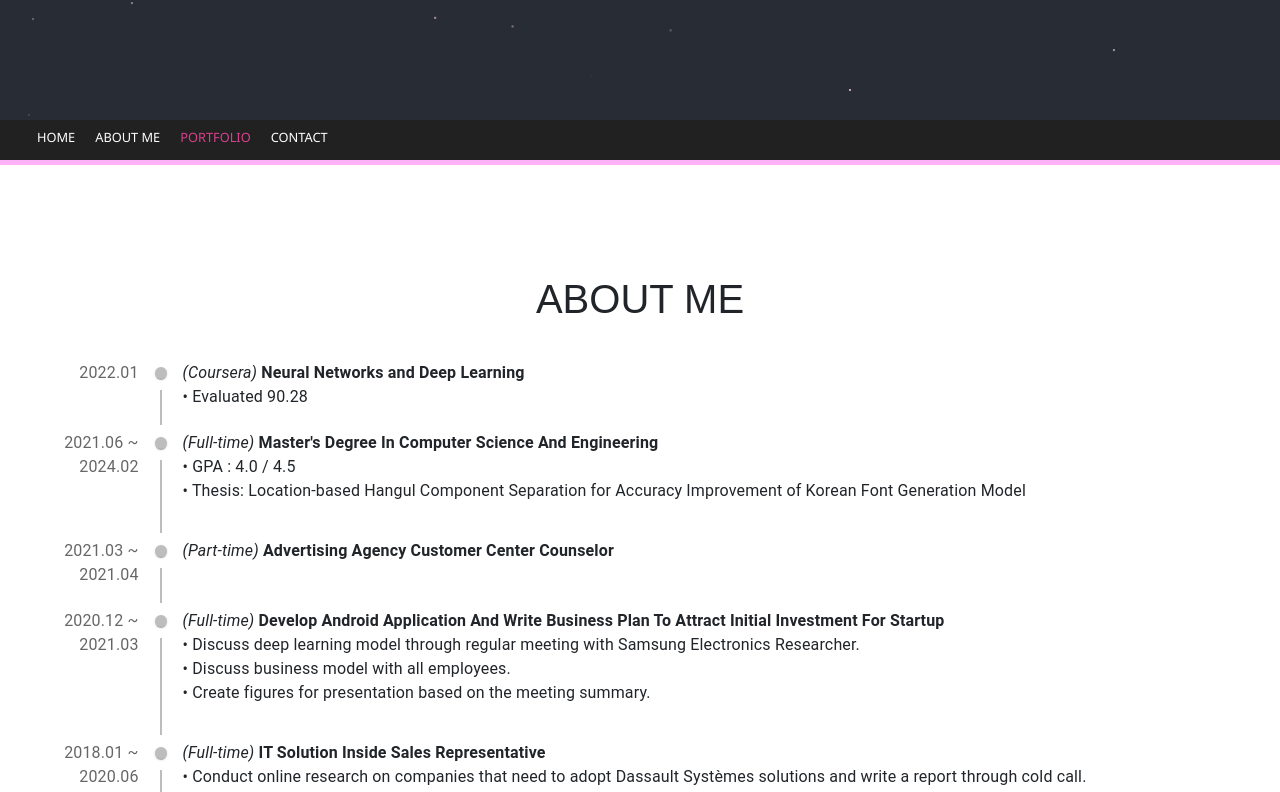
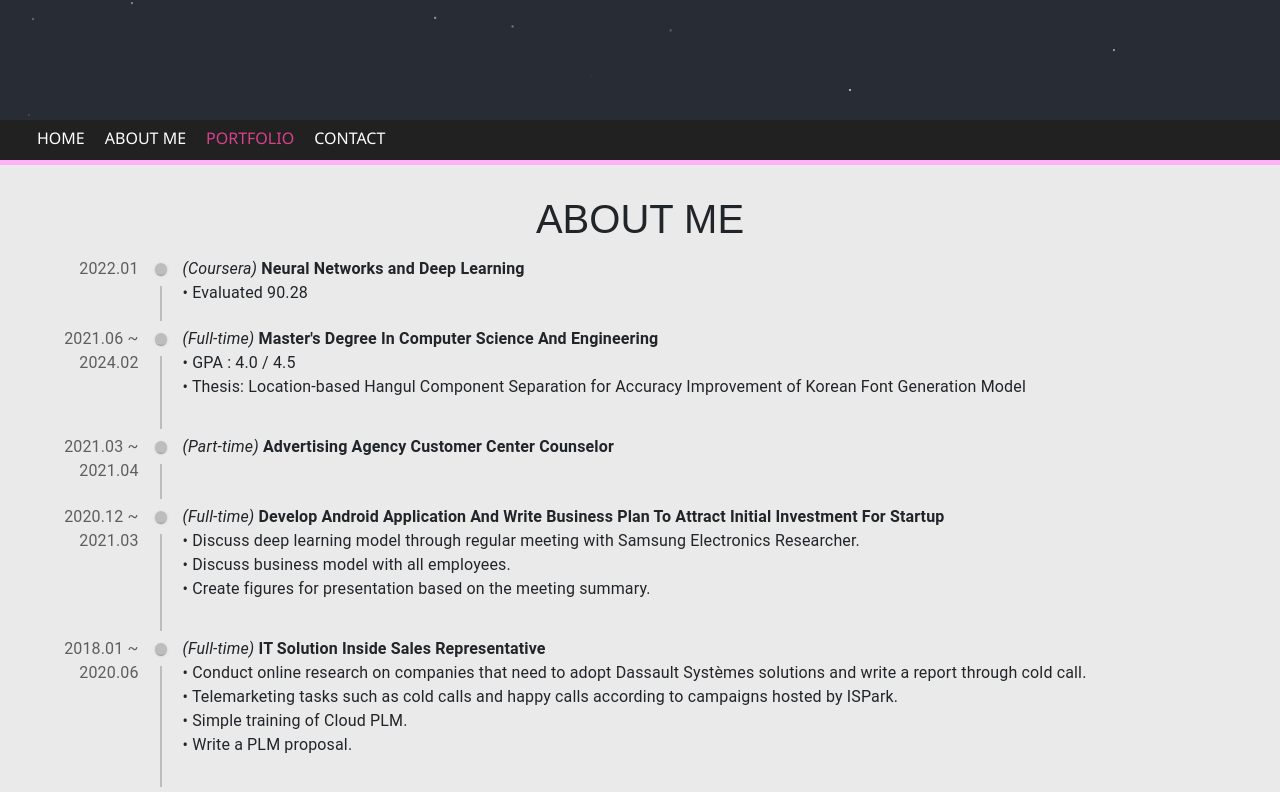
Before and after one commit to 92berra/92berra.github.io, a React (Create React App) app: page / in a window 1280 px wide. Shown: the part 680-1472 px from the top of the page. Built offline with nearby package versions, Linux system fonts and the light colour scheme; a web font is replaced by a local one.

Commit message:
background color

```diff
--- a/src/App.css
+++ b/src/App.css
@@ -40,7 +40,6 @@
   display: flex;
   flex-direction: column;
   justify-content: center;
-  background-color: white;
 }
 
 .TopButton {
@@ -51,7 +50,6 @@
 }
 
 #AboutMe {
-  margin-top: 80px;
   z-index: 1;
 }
 
@@ -86,4 +84,5 @@
   position: fixed;
   border-radius: 50%;
   animation: shooting-star 1s linear infinite;
+  transition: transform 0.3s ease;
 }
--- a/src/App.tsx
+++ b/src/App.tsx
@@ -40,7 +40,7 @@ export default function App() {
   };
 
   return (
-    <div id='All-Container'>
+    <div>
       <div id='Intro' className='Intro'>
         <header className='App-header'>
           <h1>
@@ -55,10 +55,10 @@ export default function App() {
         <NavBar />
       </div>
 
-      <br />
-
-      <div id='AboutMe'>
+      <div id='AboutMe' style={{backgroundColor:'#EAEAEA'}}>
+        <br />
         <LeftAlignedTimeline />
+        <br/>
       </div>
 
       <br />
@@ -72,24 +72,20 @@ export default function App() {
 
       <br />
       <br />
-      <br />
-      <br />
 
-      <div id='Contact'>
+      <div id='Contact' style={{backgroundColor:'#FFD9EC'}}>
+        <br />
+        <br />
         <ContactForm />
       </div>
 
-      <br />
-      <br />
-
-      <div className='TopButton'>
-        <img className='TopButton' src={topButton} alt='Top' onClick={scrollTop} width={40} />
+      <div className='TopButton' style={{backgroundColor:'#EAEAEA'}}>
+          <img className='TopButton' src={topButton} alt='Top' onClick={scrollTop} width={40}  />
+        <br/>
       </div>
-
-      <div className='Footer'>
+      <div className='Footer' style={{backgroundColor:'#F6F6F6'}}>
         Berra Oh ©2024
       </div>
-
     </div>
   );
 }
--- a/src/components/2_LeftAlignedTimeline.js
+++ b/src/components/2_LeftAlignedTimeline.js
@@ -9,12 +9,8 @@ import TimelineOppositeContent, { timelineOppositeContentClasses, } from '@mui/l
 
 export default function LeftAlignedTimeline() {
   return (
-
-    <Timeline sx={{ [`& .${timelineOppositeContentClasses.root}`]: { flex: 0.1, }, }}>
+    <Timeline sx={{ [`& .${timelineOppositeContentClasses.root}`]: { flex: 0.1, }, }} style={{backgroundColor:'#EAEAEA'}}>
       <h1 className='ContentTitle'>ABOUT ME</h1>
-
-      <br/>
-
       <TimelineItem>
         <TimelineOppositeContent color="textSecondary">
           2022.01
@@ -181,6 +177,5 @@ export default function LeftAlignedTimeline() {
         </TimelineContent>
       </TimelineItem>
     </Timeline>
-
   );
 }
--- a/src/components/4_Contact.js
+++ b/src/components/4_Contact.js
@@ -33,7 +33,7 @@ export default function ContactForm() {
     };
 
     return (
-        <div>
+        <div >
             <h1 className='ContentTitle'>CONTACT</h1>
             <div className="form-wrap my-4 p-4">
             <form ref={form} onSubmit={sendEmail} style={{ width: '100%' }} id="contact-form">
@@ -54,8 +54,9 @@ export default function ContactForm() {
                     <button type="submit" name="submit" className="btn btn-dark">Submit</button>
                 </div>
             </form>
+            <br/>
         </div>
+        <br/>
         </div>
-
     );
 }
--- a/src/components/NavBar.css
+++ b/src/components/NavBar.css
@@ -1,5 +1,4 @@
 .NavBarEntire {
-  position: -webkit-sticky;
   position: sticky;
   top: 0;
   z-index: 2;
@@ -39,7 +38,6 @@
   align-items: center;
   margin-top: 12px;
   font-family: "Noto Sans", sans-serif;
-  font-size: 2vw;
   white-space: nowrap;
 }
 
@@ -57,20 +55,6 @@
   display: block;
 }
 
-/* 작은 화면에서는 글자 크기를 조금 더 작게 */
-@media (max-width: 600px) {
-  .NavBarItem {
-    font-size: 1vw;
-  }
-}
-
-/* 큰 화면에서는 글자 크기를 조금 더 크게 */
-@media (min-width: 1200px) {
-  .NavBarItem {
-    font-size: 1vw;
-  }
-}
-
 /* // <uniquifier>: Use a unique and descriptive class name */
 /* // <weight>: Use a value from 100 to 900 */
 
```
